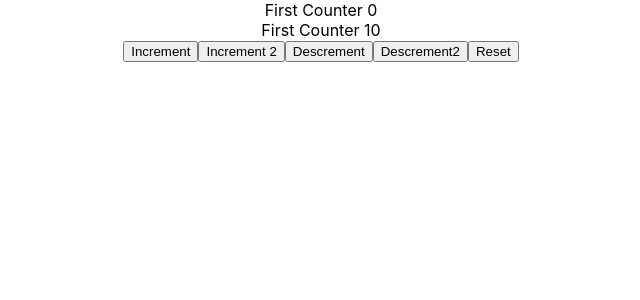
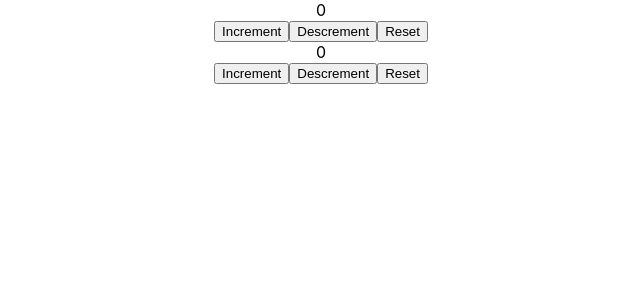
Before and after one commit to ilhantekir/useReducer, a React (Create React App) app: page / in a window 1280 px wide. Shown: the top 300 px of the page, without its empty margins (319-959 px from the left). Built offline with nearby package versions, Linux system fonts and the light colour scheme.

Commit message:
Multiable useReducers

```diff
--- a/src/App.js
+++ b/src/App.js
@@ -1,11 +1,12 @@
 import './App.css';
 //import CounterOne from './component/CounterOne';
-import CounterTwo from './component/CounterTwo';
+// import CounterTwo from './component/CounterTwo';
+import CounterThree from './component/CounterThree';
 
 function App() {
   return (
     <div className="App">
-      <CounterTwo />
+      <CounterThree />
     </div>
   );
 }
--- /dev/null
+++ b/src/component/CounterThree.js
@@ -0,0 +1,35 @@
+import React, { useReducer } from 'react';
+
+const initinalState = 0;
+const reducer = (state, action) => {
+  switch (action) {
+    case 'increment':
+      return state + 1;
+    case 'descremenet':
+      return state - 1;
+    case 'reset':
+      return initinalState;
+    default:
+      return state;
+  }
+};
+
+function CounterThree() {
+  const [count, dispatch] = useReducer(reducer, initinalState);
+  const [countTwo, dispatchTwo] = useReducer(reducer, initinalState);
+
+  return (
+    <div>
+        <div>{count}</div>
+      <button onClick={()=>dispatch('increment')}>Increment</button>
+      <button onClick={()=>dispatch('descremenet')}>Descrement</button>
+      <button onClick={()=>dispatch('reset')}>Reset</button>
+      <div>{countTwo}</div>
+      <button onClick={()=>dispatchTwo('increment')}>Increment</button>
+      <button onClick={()=>dispatchTwo('descremenet')}>Descrement</button>
+      <button onClick={()=>dispatchTwo('reset')}>Reset</button>
+    </div>
+  );
+}
+
+export default CounterThree;
```
Also changed, not shown: 1 other file (tests, documents, lock files or other folders).
